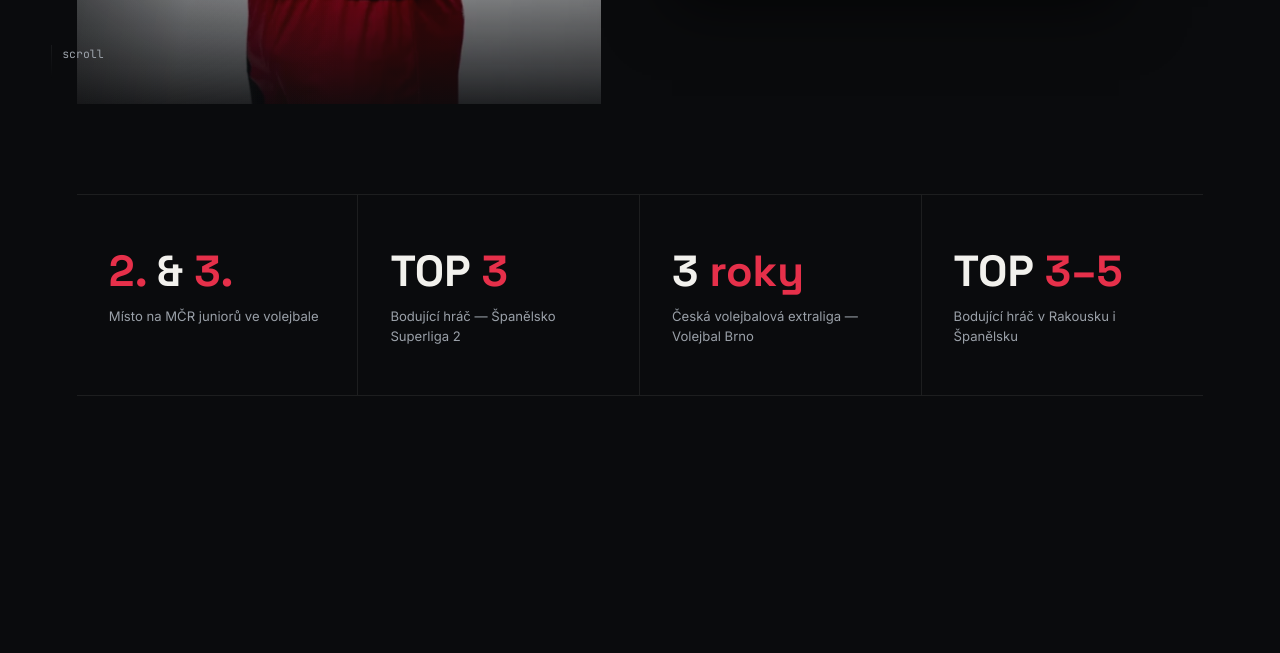
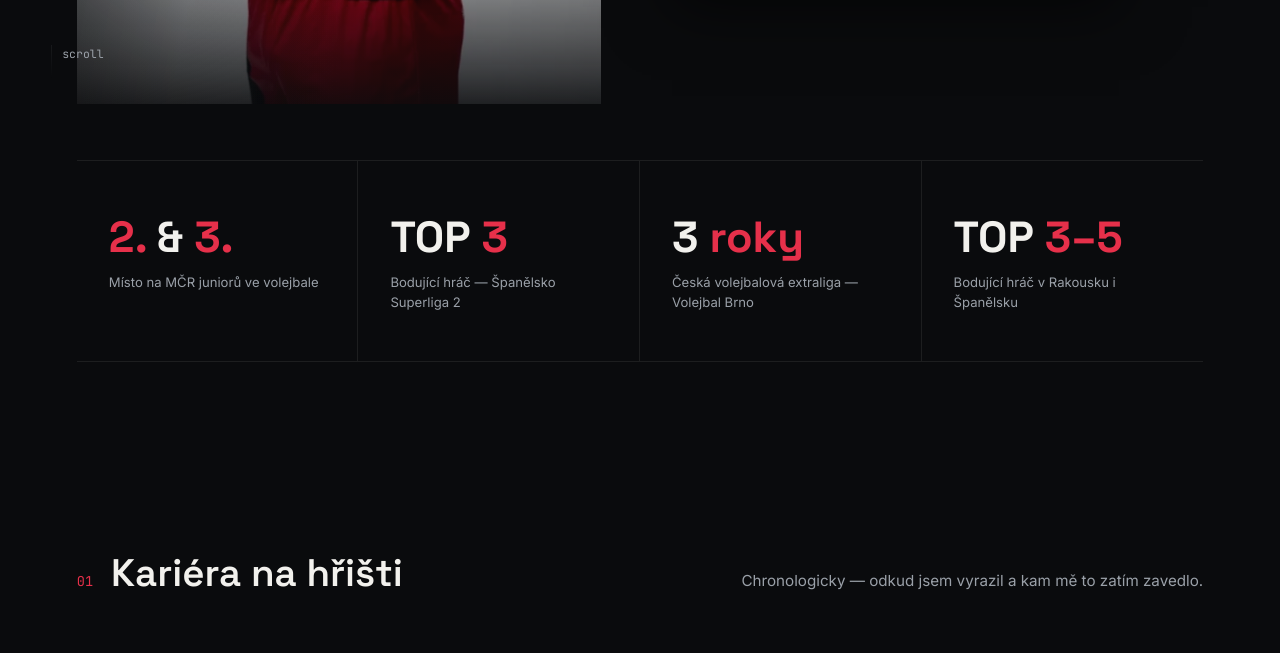
Before and after one commit to Jakubko013/jakubdev, a plain HTML site: page index.html in a window 1280 px wide. Shown: the part 767-1420 px from the top of the page. Drawn offline with Linux system fonts and the light colour scheme.

Commit message:
Fix "O mně" anchor landing on the home page
Clicking "O mně" scrolled so the thin stat band sat at the very top
with a large void beneath it, making the Kariéra section dominate —
it looked like the link jumped to Career.

Give only #o-mne a scroll-margin-top so its stat band lands below the
fixed header and fills the view, with Kariéra just peeking at the
bottom. Kariéra/Stack anchors are left untouched (no global offset).

Co-Authored-By: Claude Fable 5 <noreply@anthropic.com>
Claude-Session: https://claude.ai/code/session_01VYf6beQCiPqHJNXGZnFBCX

```diff
--- a/index.html
+++ b/index.html
@@ -49,7 +49,7 @@
   <div class="scroll-cue"><div class="line"></div><span data-i18n="scroll_cue">scroll</span></div>
 </section>
 
-<section id="o-mne" style="padding-top:90px;">
+<section id="o-mne" style="padding-top:56px; padding-bottom:56px;">
   <div class="reveal">
     <div class="stat-band" style="border-top:1px solid var(--line);">
       <div class="stat">
--- a/style.css
+++ b/style.css
@@ -183,6 +183,10 @@
     color:var(--ink-dim); max-width:480px; margin-left:auto; font-size:0.95rem; line-height:1.6;
   }
 
+  /* offset only the short "O mně" anchor so its stat band lands below the
+     fixed header and dominates the view instead of surfacing Kariéra */
+  #o-mne{scroll-margin-top:88px;}
+
   /* ---------- STAT BAND ---------- */
   .stat-band{
     border-top:1px solid var(--line); border-bottom:1px solid var(--line);
```
